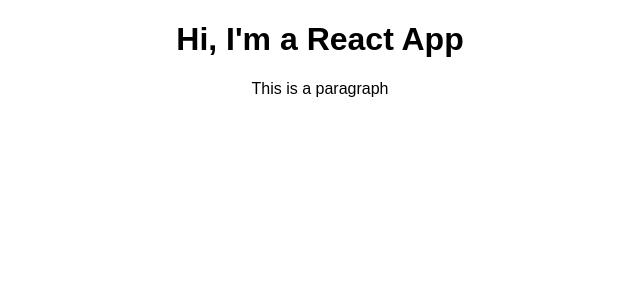
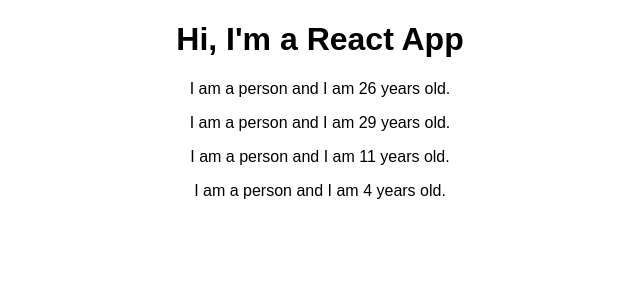
Before and after one commit to RRSR/react-complete-guide-old, a React (Create React App) app: page / in a window 1280 px wide. Shown: the top 300 px of the page, without its empty margins (320-960 px from the left). Built offline with nearby package versions, Linux system fonts and the light colour scheme.

Commit message:
Updated the Person component to show dynamic data.

```diff
--- a/src/App.jsx
+++ b/src/App.jsx
@@ -8,6 +8,9 @@
             <div className="App">
                 <h1>Hi, I'm a React App</h1>
                 <Person/>
+                <Person/>
+                <Person/>
+                <Person/>
             </div>
         );
     }
--- a/src/Person/Person.jsx
+++ b/src/Person/Person.jsx
@@ -1,7 +1,7 @@
 import React from 'react'
 
 const person = () => {
-    return <p>This is a paragraph</p>
+    return <p>I am a person and I am {Math.floor(Math.random() * 30)} years old.</p>
 }
 
 export default person;
```
